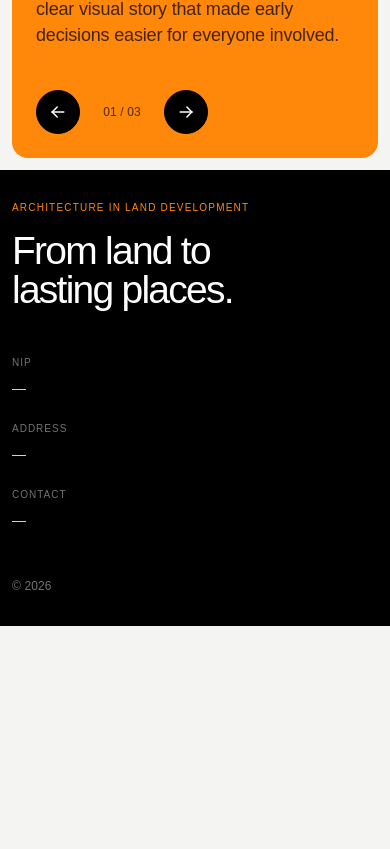
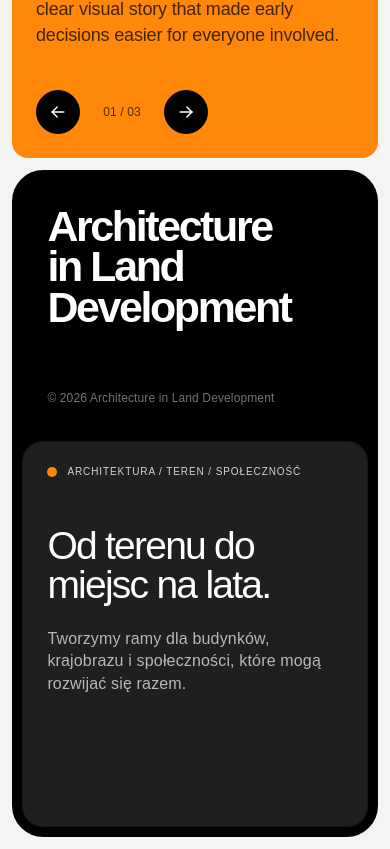
Before and after one commit to PafkoRoki/ARCHITECTURE-in-LAND-DEVELOPMENT, a React (Vite) app in the folder frontend/: page / in a window 390 px wide. Shown: the part 8057-8906 px from the top of the page. Before the commit the page ends 8683 px from the top, so only its background shows below. Built offline with nearby package versions, Linux system fonts and the light colour scheme; a web font is replaced by a local one.

Commit message:
feat: update footer content and styling for improved presentation and accessibility

```diff
--- a/frontend/src/components/Footer.css
+++ b/frontend/src/components/Footer.css
@@ -6,53 +6,81 @@
 }
 
 .site-footer {
+  --footer-panel-radius: var(--card-radius, clamp(16px, 2vw, 28px));
+  --footer-shell-inset: var(--card-spacing, clamp(12px, 1.5vw, 24px));
+  --footer-shell-radius: calc(
+    var(--footer-panel-radius) + var(--footer-shell-inset)
+  );
+
   width: 100%;
+  padding-block-start: 0;
+  padding-block-end: calc(
+    var(--footer-shell-inset) + env(safe-area-inset-bottom)
+  );
+  padding-inline-start: max(
+    var(--footer-shell-inset),
+    env(safe-area-inset-left)
+  );
+  padding-inline-end: max(
+    var(--footer-shell-inset),
+    env(safe-area-inset-right)
+  );
+  overflow-x: clip;
   color: #ffffff;
-  background-color: #000000;
+  background-color: var(--color-background, #f4f4f2);
 }
 
 .site-footer__inner {
   display: grid;
-  grid-template-columns: repeat(12, minmax(0, 1fr));
-  column-gap: var(--card-spacing);
+  grid-template-columns: minmax(0, 2fr) minmax(0, 1fr);
+  gap: var(--footer-shell-inset);
   width: 100%;
   max-width: 120rem;
+  min-height: calc(
+    100svh - var(--footer-shell-inset) - env(safe-area-inset-bottom)
+  );
   margin: 0 auto;
-  padding: clamp(2rem, 3.5vw, 3.5rem) clamp(1.5rem, 4vw, 4rem)
-    calc(clamp(2rem, 3.5vw, 3.5rem) + env(safe-area-inset-bottom));
+  padding: var(--footer-shell-inset);
+  overflow: hidden;
+  background-color: #000000;
+  border-radius: var(--footer-shell-radius);
+  corner-shape: squircle;
 }
 
-.site-footer__introduction {
-  grid-column: 1 / span 5;
+.site-footer__main,
+.site-footer__statement {
+  min-width: 0;
+}
+
+.site-footer__main {
+  display: flex;
+  flex-direction: column;
+  padding: clamp(2.5rem, 4vw, 5rem) clamp(1.5rem, 3vw, 4rem);
 }
 
 .site-footer__identity {
+  max-width: 14ch;
   margin: 0;
-  color: #ff8709;
-  font-size: var(--type-micro-size);
-  line-height: var(--type-label-leading);
-  letter-spacing: 0.12em;
-  text-transform: uppercase;
-}
-
-.site-footer__heading {
-  max-width: 12ch;
-  margin: 1rem 0 0;
   color: #ffffff;
-  font-size: var(--type-heading-size);
-  font-weight: 500;
-  line-height: 1;
-  letter-spacing: -0.045em;
+  font-size: clamp(2.25rem, 5.25vw, 6.5rem);
+  font-weight: 600;
+  line-height: 0.94;
+  letter-spacing: -0.055em;
+  overflow-wrap: break-word;
   text-wrap: balance;
 }
 
 .site-footer__business-details {
-  grid-column: 7 / -1;
   display: grid;
   grid-template-columns: repeat(3, minmax(0, 1fr));
-  align-self: start;
-  gap: var(--card-spacing);
-  margin: 0;
+  gap: var(--footer-shell-inset);
+  width: 100%;
+  max-width: 52rem;
+  margin: clamp(3rem, 8vh, 7rem) 0 0;
+}
+
+.site-footer__business-detail {
+  min-width: 0;
 }
 
 .site-footer__business-detail dt {
@@ -72,38 +100,130 @@
 }
 
 .site-footer__copyright {
-  grid-column: 7 / -1;
-  margin: clamp(3rem, 5vw, 5rem) 0 0;
+  margin: auto 0 0;
+  padding-top: clamp(4rem, 10vh, 8rem);
   color: #727272;
   font-size: var(--type-label-size);
   line-height: var(--type-label-leading);
 }
 
+.site-footer__statement {
+  align-self: stretch;
+  padding: clamp(2rem, 3vw, 3.75rem);
+  background-color: #1f1f1f;
+  border-radius: var(--footer-panel-radius);
+  corner-shape: squircle;
+  box-shadow: 0 0 0 1px oklch(1 0 0 / 0.08);
+}
+
+.site-footer__eyebrow {
+  display: flex;
+  align-items: center;
+  gap: 0.75rem;
+  margin: 0;
+  color: #d4d4d4;
+  font-size: var(--type-micro-size);
+  line-height: var(--type-label-leading);
+  letter-spacing: 0.12em;
+  text-transform: uppercase;
+}
+
+.site-footer__marker {
+  flex: none;
+  width: 0.625rem;
+  height: 0.625rem;
+  background-color: #ff8709;
+  border-radius: 50%;
+}
+
+.site-footer__heading {
+  max-width: 12ch;
+  margin: clamp(3rem, 7vh, 6rem) 0 0;
+  color: #ffffff;
+  font-size: var(--type-heading-size);
+  font-weight: 500;
+  line-height: 1;
+  letter-spacing: -0.045em;
+  text-wrap: balance;
+}
+
+.site-footer__supporting-text {
+  max-width: 34rem;
+  margin: clamp(1.5rem, 3vw, 2.5rem) 0 0;
+  color: #b7b7b7;
+  font-size: var(--type-body-large-size);
+  line-height: var(--type-body-leading);
+  letter-spacing: var(--type-body-tracking);
+}
+
 @media (max-width: 767px) {
-  .site-footer__introduction,
-  .site-footer__business-details,
-  .site-footer__copyright {
-    grid-column: 1 / -1;
+  .site-footer__inner {
+    grid-template-columns: minmax(0, 1fr);
+    min-height: 0;
+  }
+
+  .site-footer__main {
+    min-height: 0;
+    padding: clamp(2.5rem, 10vw, 4rem) clamp(1.5rem, 7vw, 3rem);
+  }
+
+  .site-footer__identity {
+    max-width: 12ch;
+    font-size: clamp(2.25rem, 11vw, 4.5rem);
   }
 
   .site-footer__business-details {
-    margin-top: clamp(3rem, 10vw, 4.5rem);
+    grid-template-columns: repeat(2, minmax(0, 1fr));
   }
 
   .site-footer__copyright {
-    margin-top: clamp(3rem, 10vw, 4.5rem);
+    margin-top: clamp(4rem, 16vw, 7rem);
+    padding-top: 0;
+  }
+
+  .site-footer__statement {
+    min-height: clamp(26rem, 70svh, 38rem);
+  }
+
+  .site-footer__heading {
+    margin-top: clamp(3rem, 12vw, 5rem);
   }
 }
 
 @media (max-width: 479px) {
-  .site-footer__inner {
-    display: block;
-    padding-right: var(--card-spacing);
-    padding-left: var(--card-spacing);
+  .site-footer {
+    --footer-panel-radius: clamp(14px, 5vw, 20px);
+    --footer-shell-inset: clamp(8px, 3vw, 12px);
+  }
+
+  .site-footer__main,
+  .site-footer__statement {
+    padding: 1.5rem;
+  }
+
+  .site-footer__identity {
+    font-size: clamp(2.125rem, 11vw, 3.25rem);
   }
 
   .site-footer__business-details {
-    grid-template-columns: 1fr;
+    grid-template-columns: minmax(0, 1fr);
     gap: 1.5rem;
   }
+
+  .site-footer__copyright {
+    font-size: var(--type-label-size);
+  }
+
+  .site-footer__statement {
+    min-height: 24rem;
+  }
+
+  .site-footer__eyebrow {
+    gap: 0.625rem;
+    letter-spacing: 0.09em;
+  }
+
+  .site-footer__heading {
+    margin-top: 3rem;
+  }
 }
--- a/frontend/src/components/Footer.tsx
+++ b/frontend/src/components/Footer.tsx
@@ -6,23 +6,40 @@ export function Footer() {
   return (
     <footer className="site-footer" aria-labelledby="site-footer-heading">
       <div className="site-footer__inner">
-        <div className="site-footer__introduction">
+        <div className="site-footer__main">
           <p className="site-footer__identity">{FOOTER_CONTENT.identity}</p>
-          <h2 id="site-footer-heading" className="site-footer__heading">
-            {FOOTER_CONTENT.heading}
-          </h2>
-        </div>
 
+          {FOOTER_CONTENT.businessDetails.length > 0 && (
             <dl className="site-footer__business-details">
               {FOOTER_CONTENT.businessDetails.map((detail) => (
-            <div className="site-footer__business-detail" key={detail.label}>
+                <div
+                  className="site-footer__business-detail"
+                  key={detail.label}
+                >
                   <dt>{detail.label}</dt>
                   <dd>{detail.value}</dd>
                 </div>
               ))}
             </dl>
+          )}
 
-        <p className="site-footer__copyright">&copy; {currentYear}</p>
+          <p className="site-footer__copyright">
+            &copy; {currentYear} {FOOTER_CONTENT.identity}
+          </p>
+        </div>
+
+        <aside className="site-footer__statement">
+          <p className="site-footer__eyebrow">
+            <span className="site-footer__marker" aria-hidden="true" />
+            {FOOTER_CONTENT.eyebrow}
+          </p>
+          <h2 id="site-footer-heading" className="site-footer__heading">
+            {FOOTER_CONTENT.heading}
+          </h2>
+          <p className="site-footer__supporting-text">
+            {FOOTER_CONTENT.supportingText}
+          </p>
+        </aside>
       </div>
     </footer>
   )
--- a/frontend/src/content/landingPageContent.ts
+++ b/frontend/src/content/landingPageContent.ts
@@ -239,21 +239,18 @@ export type FooterBusinessDetail = Readonly<{
 }>
 
 export type FooterContent = Readonly<{
+  eyebrow: string
   heading: string
+  supportingText: string
   identity: string
-  businessDetails: readonly [
-    FooterBusinessDetail,
-    FooterBusinessDetail,
-    FooterBusinessDetail,
-  ]
+  businessDetails: readonly FooterBusinessDetail[]
 }>
 
 export const FOOTER_CONTENT = {
-  heading: 'From land to lasting places.',
+  eyebrow: 'ARCHITEKTURA / TEREN / SPOŁECZNOŚĆ',
+  heading: 'Od terenu do miejsc na lata.',
+  supportingText:
+    'Tworzymy ramy dla budynków, krajobrazu i społeczności, które mogą rozwijać się razem.',
   identity: 'Architecture in Land Development',
-  businessDetails: [
-    { label: 'NIP', value: '—' },
-    { label: 'Address', value: '—' },
-    { label: 'Contact', value: '—' },
-  ],
+  businessDetails: [] as readonly FooterBusinessDetail[],
 } as const satisfies FooterContent
```
Also changed, not shown: 1 other file (tests, documents, lock files or other folders). Lines whose indentation alone changed are shown as unchanged.
